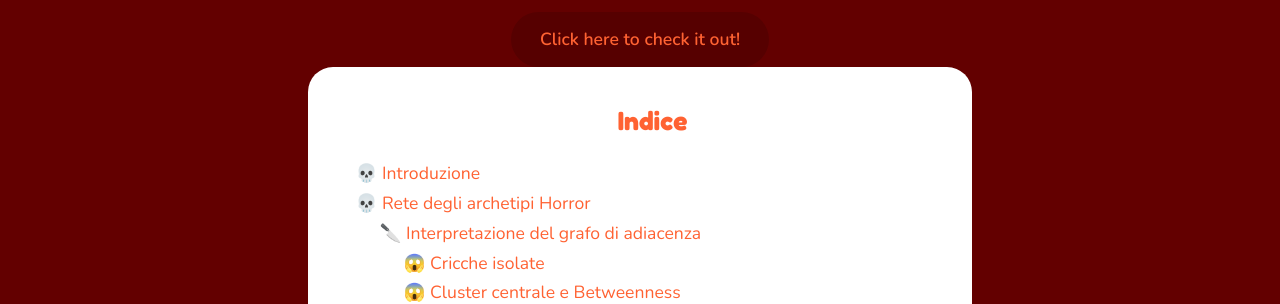
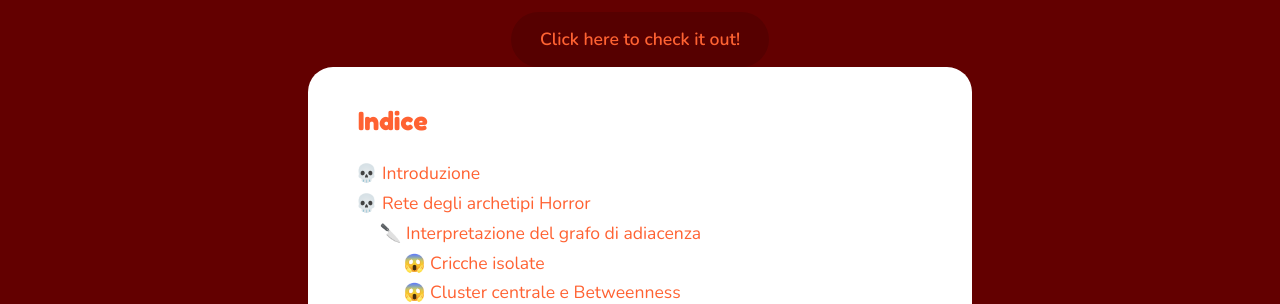
Before and after one commit to AuroraCodingForFun/BlogSite, a Jekyll site: the page built from _posts/2026-10-11-Social-Network-Analysis.md, in a window 1280 px wide. Shown: the part 771-1075 px from the top of the page. Built offline with Jekyll 4.4.1, drawn with Linux system fonts in a browser that asks for light colours.

Commit message:
Remove inline style from Indice header

```diff
--- a/_posts/2026-10-11-Social-Network-Analysis.md
+++ b/_posts/2026-10-11-Social-Network-Analysis.md
@@ -21,7 +21,7 @@ image: /images/SocialNetwork.jpg
    </div>
 
    <div class="indice" style="background-color: white; padding: 16px 25px 25px 50px; border-radius: 25px;">
-    <h2 style="text-align:center;">Indice</h2>
+    <h2>Indice</h2>
     <ul style="list-style-type: '💀 '; padding-left: 1.5rem;">
       <li>Introduzione</li>
       <li>Rete degli archetipi Horror
```
